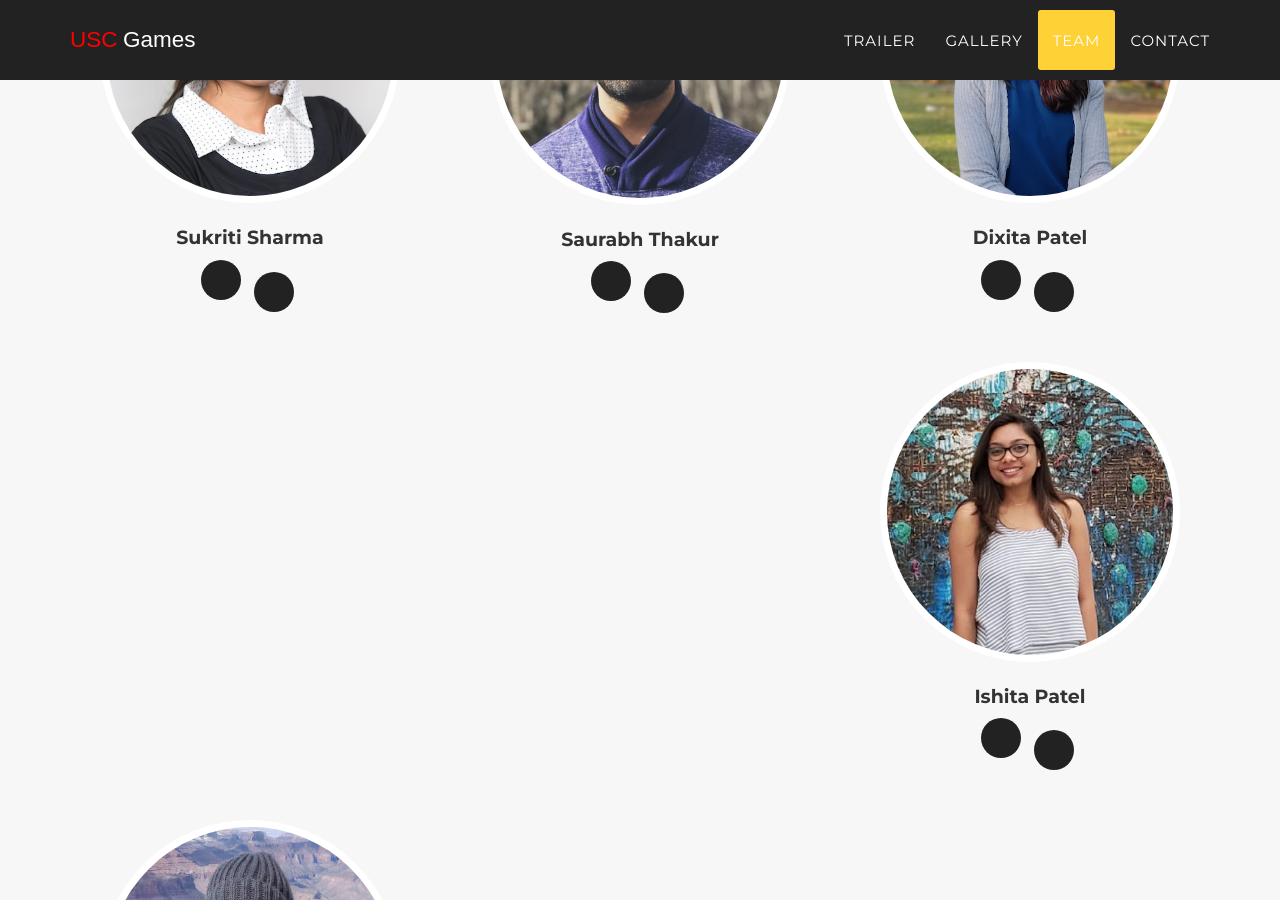
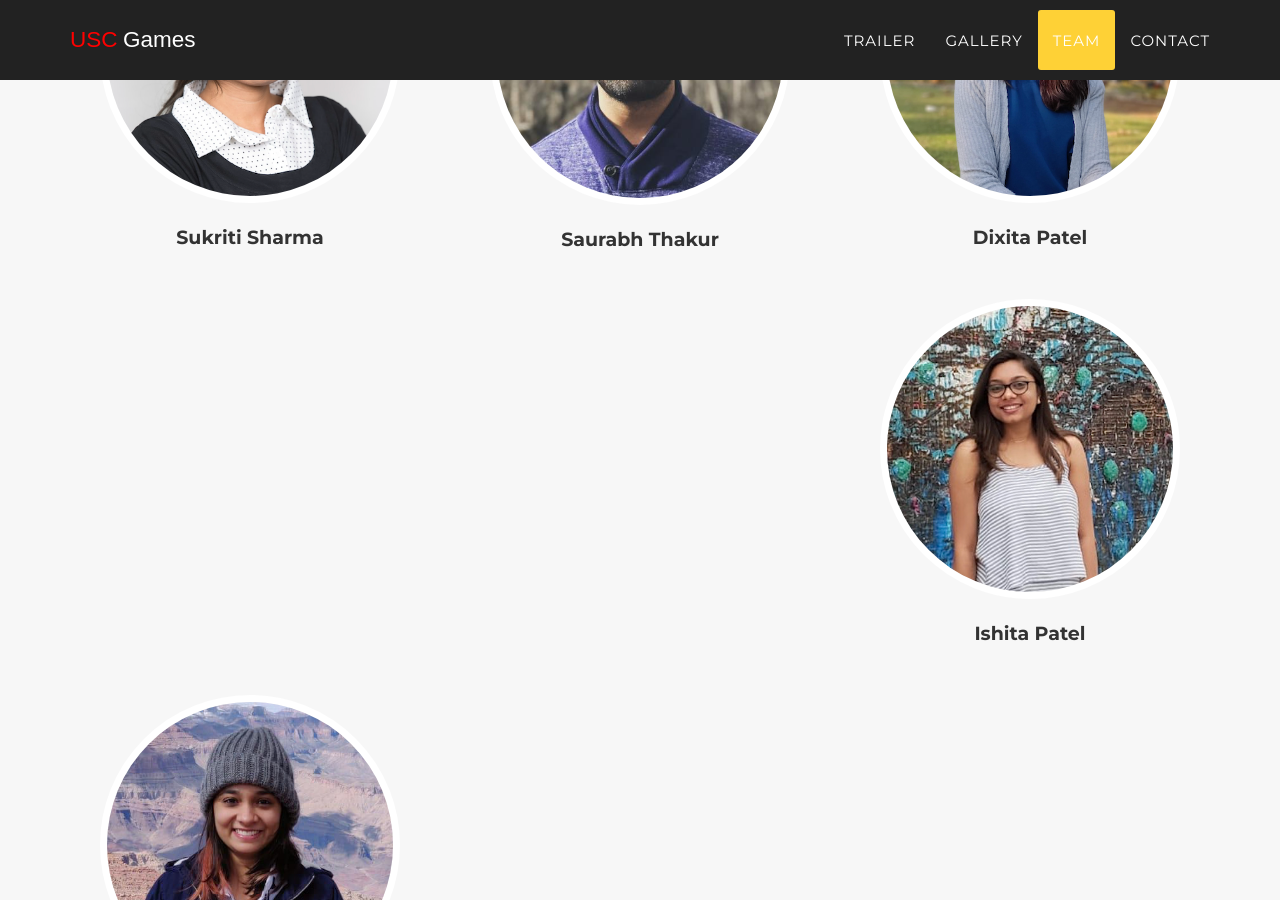
Before and after one commit to SmashVR/SmashVR.github.io, a Jekyll site: the page built from index.html, in a window 1280 px wide and 900 px high, scrolled down 3386 px. Built offline with Jekyll 4.4.1, drawn with Linux system fonts in a browser that asks for light colours; some web fonts are replaced.

Commit message:
Update team.html

```diff
--- a/_includes/team.html
+++ b/_includes/team.html
@@ -14,16 +14,7 @@
                         <img src="img/team/{{ member.pic }}.png" class="img-responsive img-circle" style="width: 300px;" alt="">
                         <h4>{{ member.name }}</h4>
                         <p class="text-muted">{{ member.position }}</p>
-                        <ul class="list-inline social-buttons">
-                            {% for network in member.social %}
-                            <li>
-                                <a href="{{ network.url }}">
-                                    <i class="fab fa-{{ network.title }}"></i>
-                                </a>
-                            </li>
-                            {% endfor %}
 
-                        </ul>
                     </div>
                 </div>
                 {% endfor %}
```
